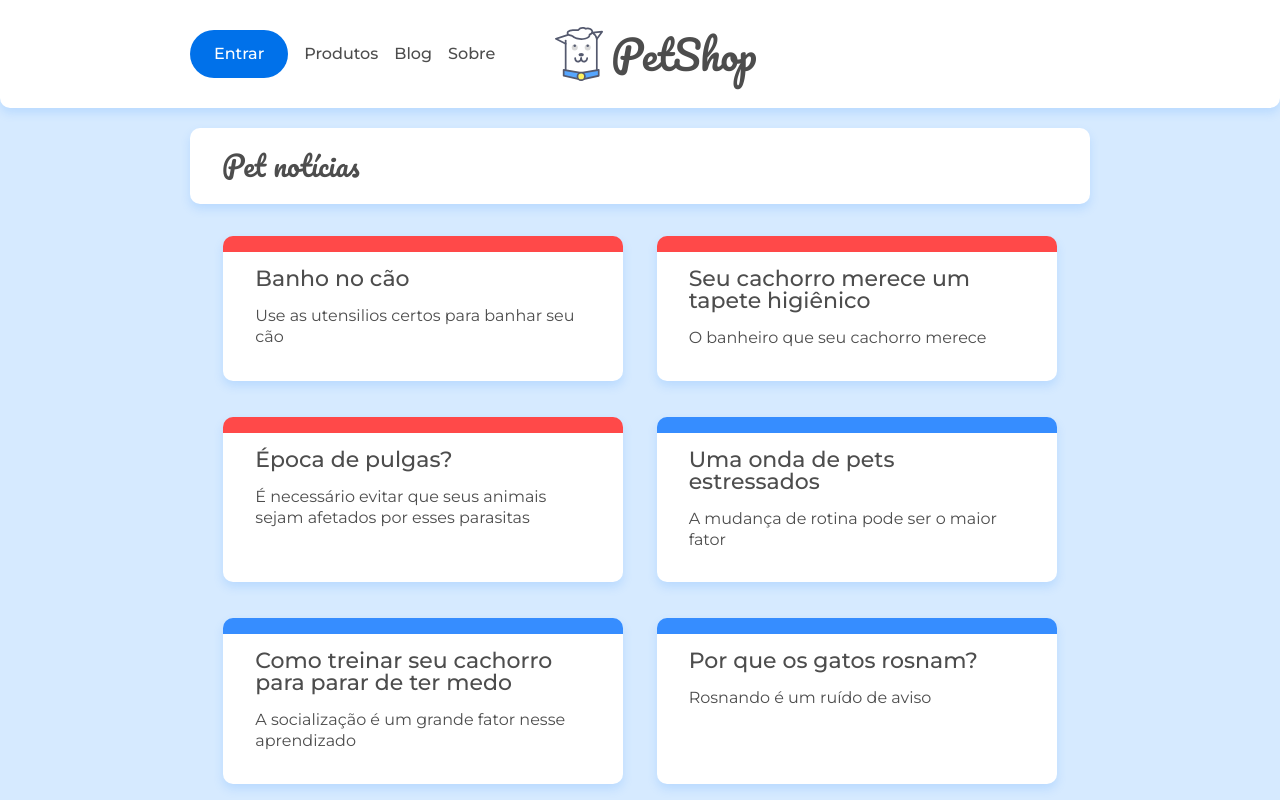
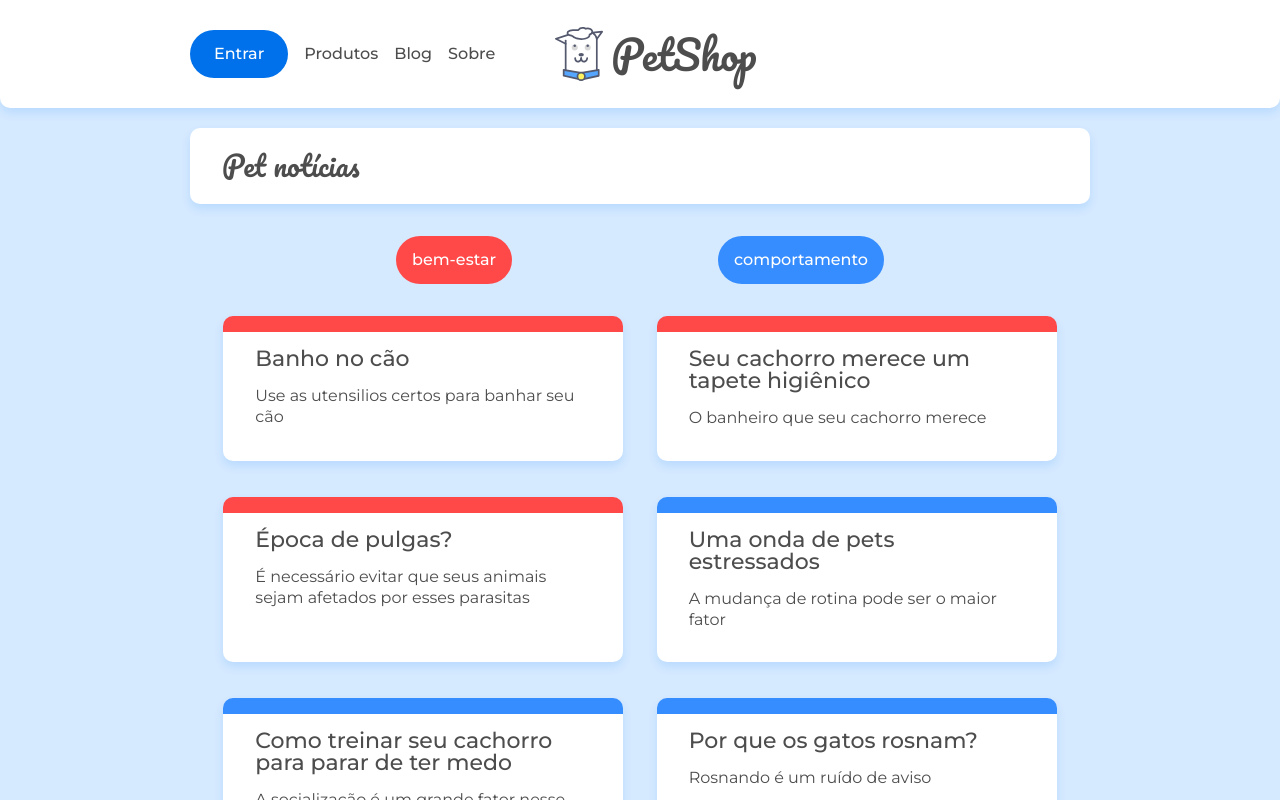
Before and after one commit to Felipe-Borba/alura-reactjs, a React (Create React App) app: page / in a window 1280 px wide. Shown: the top 800 px of the page. Built offline with nearby package versions, Linux system fonts and the light colour scheme; data requests are answered from the project's data file.

Commit message:
04-05 category functionality

```diff
--- /dev/null
+++ b/src/components/CategoryList.jsx
@@ -0,0 +1,29 @@
+import React, { useEffect, useState } from 'react'
+import { Link } from 'react-router-dom'
+import { search } from '../api/api'
+import '../assets/css/blog.css'
+
+const CategoryList = () => {
+
+    const [categories, setCategory] = useState([])
+
+    useEffect(() => {
+        search(`/categorias`, setCategory)
+    }, [])
+
+    return (
+        <ul className='lista-categorias container flex'>
+            {
+                categories.map((category) => (
+                    <Link to={` categoria/${category.id}`} >
+                        <li className={`lista-categorias__categoria lista-categorias__categoria--${category.id}`} >
+                            {category.nome}
+                        </li>
+                    </Link>
+                ))
+            }
+        </ul>
+    )
+}
+
+export default CategoryList
--- a/src/paginas/Home.jsx
+++ b/src/paginas/Home.jsx
@@ -1,4 +1,5 @@
 import React from 'react'
+import CategoryList from '../components/CategoryList'
 import PosList from '../components/PosList'
 
 const Home = () => {
@@ -8,9 +9,8 @@ const Home = () => {
       <div className="container">
         <h2 className="titulo-pagina">Pet notícias</h2>
       </div>
-
-      <PosList url={'/posts'}/>
-
+      <CategoryList />
+      <PosList url={'/posts'} />
     </main>
   )
 }
--- a/src/paginas/Post.jsx
+++ b/src/paginas/Post.jsx
@@ -13,7 +13,7 @@ const Post = () => {
             .catch(() => {
                 history.push('/404')
             })
-    }, [id])
+    }, [history, id])
 
     return (
         <main className='container flex flex--centro'>
```
Also changed, not shown: 1 other file (tests, documents, lock files or other folders).
